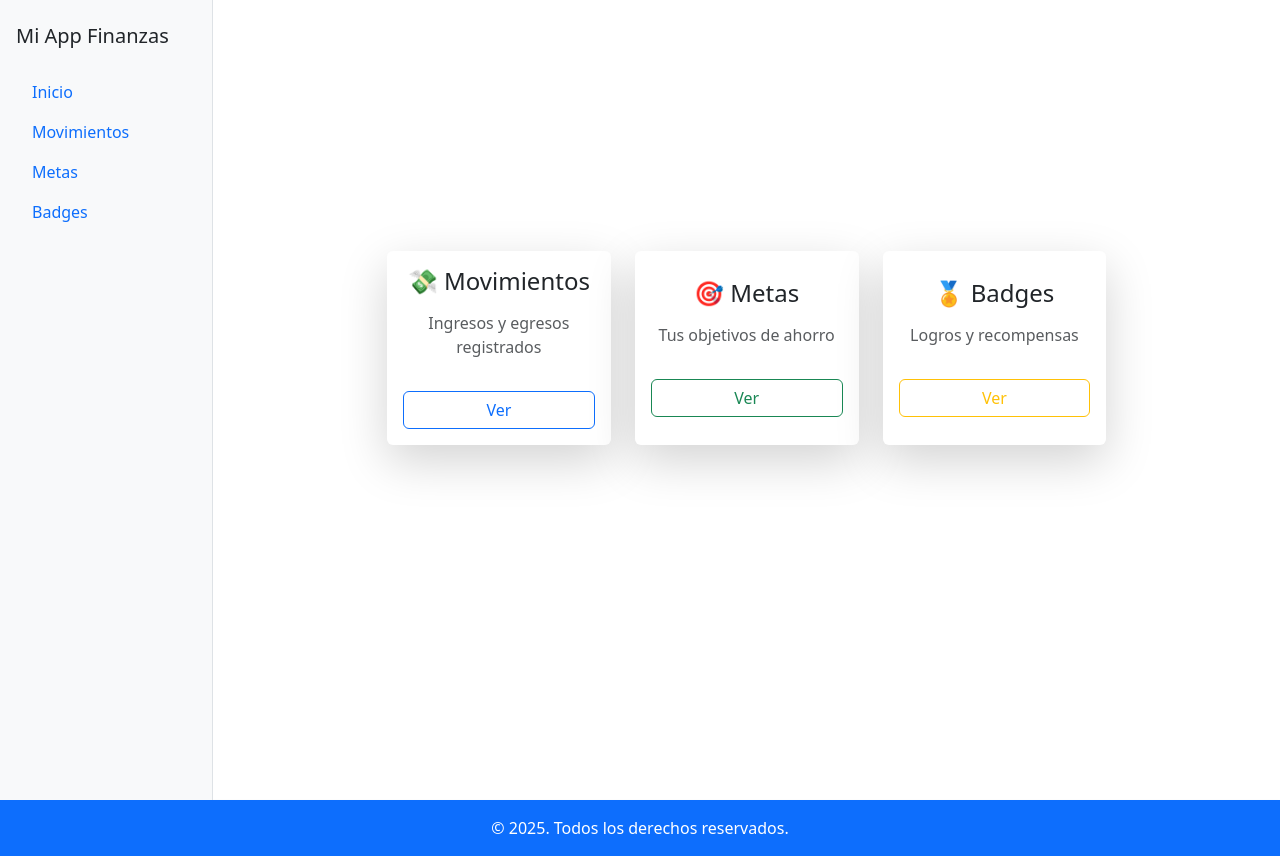
After one commit to MDuga/ChanchitApp, a Django app: template core/templates/core/panel/inicio.html in a window 1280 px wide. The commit adds this page. Run offline with Django 5.2, Linux system fonts and the light colour scheme; the template is opened without the code that fills it, so the values that code supplies are empty.

Commit message:
Se agrega página de login que valida mail pero sin contraseña. Se genera página de inicio. Página de registro y de login redireccionan a página de inicio.

```diff
--- a/TuPrimeraPagina_Duga/urls.py
+++ b/TuPrimeraPagina_Duga/urls.py
@@ -19,5 +19,5 @@ from django.urls import path, include
 
 urlpatterns = [
     path('admin/', admin.site.urls),
-    path('registro/', include('core.urls')),
+    path('', include('core.urls')),
 ]
--- a/core/templates/core/base.html
+++ b/core/templates/core/base.html
@@ -11,14 +11,57 @@
     </head>
 
     <body>
-        {% block content %}
-        Content base - Mi app de finanzas
-        {% endblock %}
+        <div class="container-fluid">
+            <div class="row min-vh-100">
+                <!-- Menú lateral izquierdo -->
+                <nav class="col-3 col-md-2 bg-light border-end py-4 px-3">
+                    <h5 class="mb-4">Mi App Finanzas</h5>
+                    <ul class="nav flex-column">
+                        <li class="nav-item">
+                            <a class="nav-link" href="#">Inicio</a>
+                        </li>
+                        <li class="nav-item">
+                            <a class="nav-link" href="#">Movimientos</a>
+                        </li>
+                        <li class="nav-item">
+                            <a class="nav-link" href="#">Metas</a>
+                        </li>
+                        <li class="nav-item">
+                            <a class="nav-link" href="#">Badges</a>
+                        </li>
+                    </ul>
+                </nav>
+
+                <!-- Contenido inicio -->
+                <main class="col-9 col-md-10 py-4 px-5">
+                    <div class="d-flex justify-content-end align-items-center mb-3">
+                        {% if usuario %}
+                            <span class="text-muted">Bienvenido, {{ usuario.username|title }}</span>
+                        {% endif %}
+                    </div>
+                    {% block content %}
+                        {% if messages %}
+                            <div class="container mt-3">
+                                {% for message in messages %}
+                                    <div class="alert alert-{{ message.tags }} alert-dismissible fade show" role="alert">
+                                        {{ message }}
+                                    <button type="button" class="btn-close" data-bs-dismiss="alert" aria-label="Close"></button>
+                                </div>
+                            {% endfor %}
+                        </div>
+                    {% endif %}
+                        Content base - Mi app de finanzas
+                    {% endblock %}
+                </main>
+            </div>
+        </div>
 
         <!-- Footer -->
         <footer class="bg-primary text-white text-center py-3 mt-auto shadow-sm">
             <p class="mb-0">&copy; 2025. Todos los derechos reservados.</p>
         </footer>
+
         <script src="https://cdn.jsdelivr.net/npm/bootstrap@5.3.8/dist/js/bootstrap.bundle.min.js" integrity="sha384-FKyoEForCGlyvwx9Hj09JcYn3nv7wiPVlz7YYwJrWVcXK/BmnVDxM+D2scQbITxI" crossorigin="anonymous"></script>
     </body>
+
 </html>
--- /dev/null
+++ b/core/templates/core/panel/inicio.html
@@ -0,0 +1,46 @@
+{% extends "core/base.html" %}
+
+{% block title %}
+    Mi app de finanzas - Inicio
+{% endblock %}
+
+{% block content %}
+<div class="container d-flex justify-content-center align-items-center" style="min-height: 80vh;">
+  <div class="row text-center">
+
+    <!-- CARD 1 -->
+    <div class="col-12 col-md-4 mb-4">
+      <div class="card h-100 shadow-lg border-0">
+        <div class="card-body d-flex flex-column justify-content-center">
+          <h4 class="card-title mb-3">💸 Movimientos</h4>
+          <p class="card-text text-muted">Ingresos y egresos registrados</p>
+          <a href="#" class="btn btn-outline-primary mt-3">Ver</a>
+        </div>
+      </div>
+    </div>
+
+    <!-- CARD 2 -->
+    <div class="col-12 col-md-4 mb-4">
+      <div class="card h-100 shadow-lg border-0">
+        <div class="card-body d-flex flex-column justify-content-center">
+          <h4 class="card-title mb-3">🎯 Metas</h4>
+          <p class="card-text text-muted">Tus objetivos de ahorro</p>
+          <a href="#" class="btn btn-outline-success mt-3">Ver</a>
+        </div>
+      </div>
+    </div>
+
+    <!-- CARD 3 -->
+    <div class="col-12 col-md-4 mb-4">
+      <div class="card h-100 shadow-lg border-0">
+        <div class="card-body d-flex flex-column justify-content-center">
+          <h4 class="card-title mb-3">🏅 Badges</h4>
+          <p class="card-text text-muted">Logros y recompensas</p>
+          <a href="#" class="btn btn-outline-warning mt-3">Ver</a>
+        </div>
+      </div>
+    </div>
+
+  </div>
+</div>
+{% endblock %}
--- a/core/urls.py
+++ b/core/urls.py
@@ -2,5 +2,7 @@ from django.urls import path
 from core import views
 
 urlpatterns = [
-    path('', views.crear_usuario, name='crear_usuario'),
+    path('registro/', views.crear_usuario, name='crear_usuario'),
+    path('login/', views.login_usuario, name='login_usuario'),
+    path('inicio/', views.pagina_inicio, name='pagina_inicio'),
 ]
```
Also changed, not shown: core/forms.py (+13 -0 lines), core/templates/core/usuarios/login_form.html (added, +33 -0 lines), core/views.py (+27 -1 lines).
